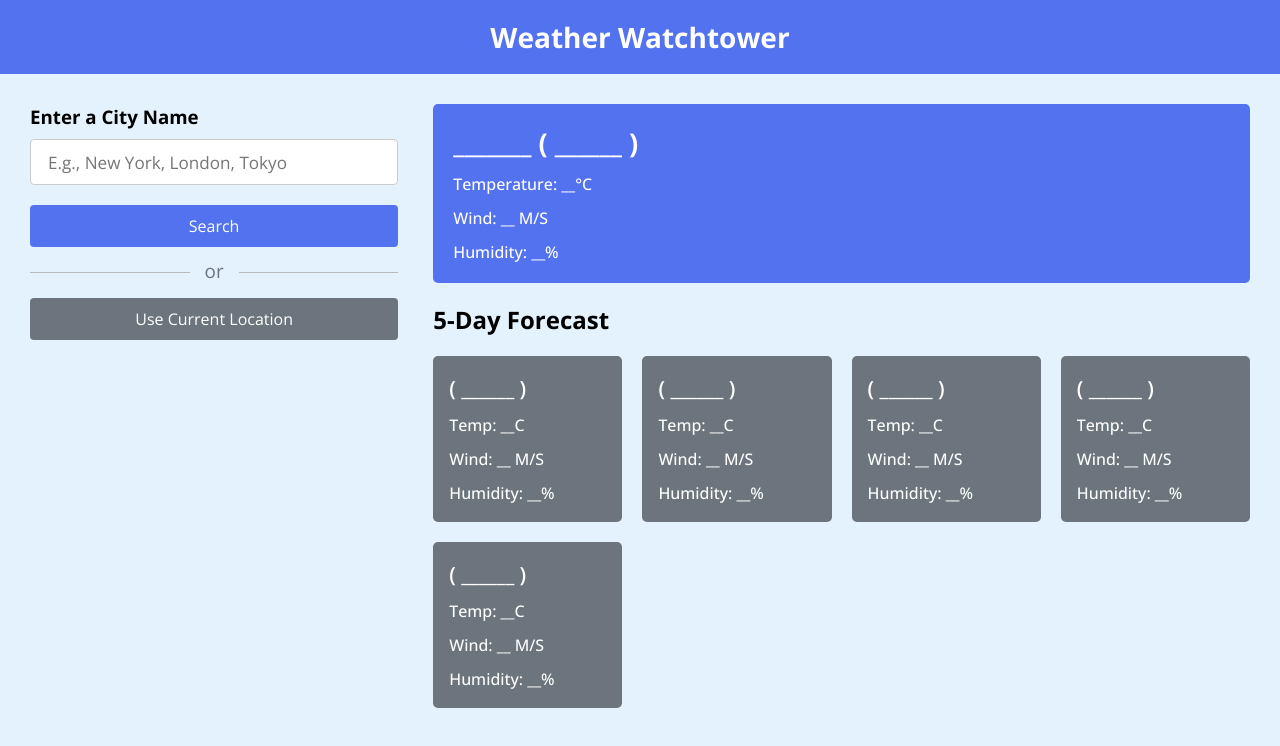
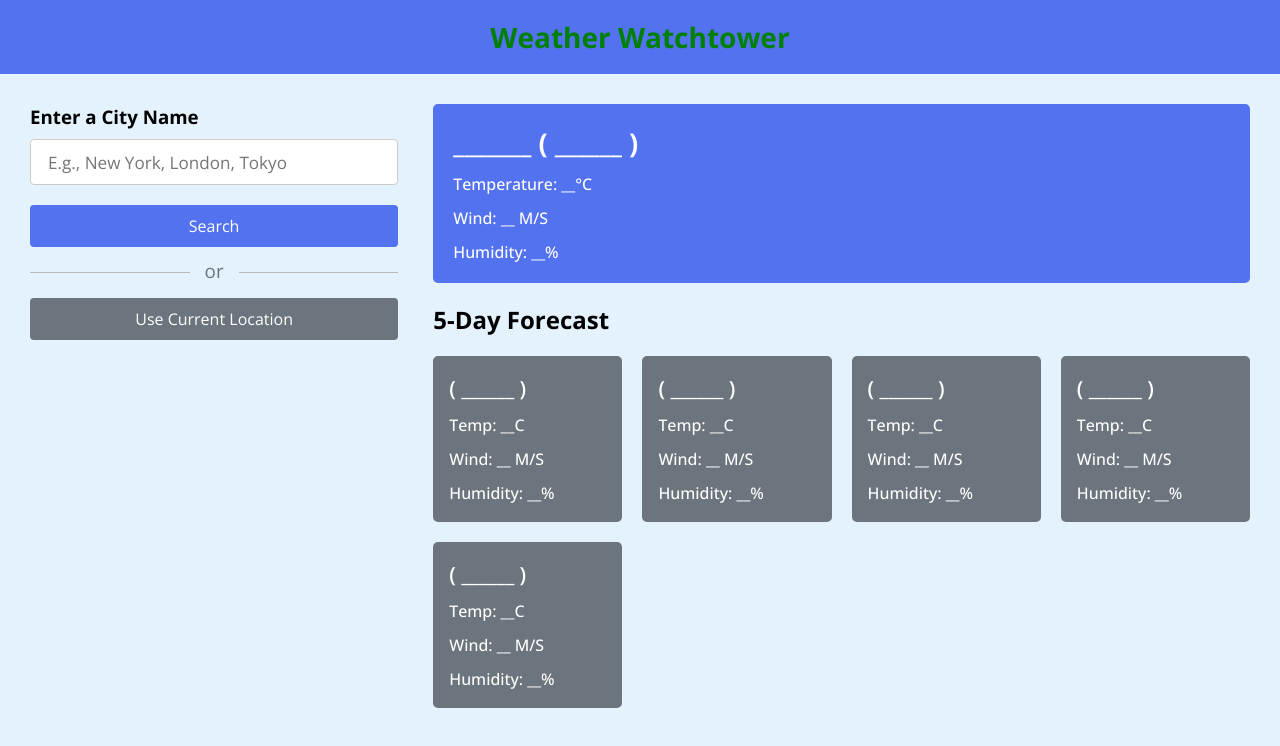
Before and after one commit to mikekane007/weatherapp.github.io, a plain HTML site: page index.html in a window 1280 px wide. Drawn offline with nearby package versions, Linux system fonts and the light colour scheme.

Commit message:
Update style.css

```diff
--- a/style.css
+++ b/style.css
@@ -14,7 +14,7 @@ h1 {
   font-size: 1.75rem;
   text-align: center;
   padding: 18px 0;
-  color: #fff;
+  color: #008000;
 }
 .container {
   display: flex;
```
